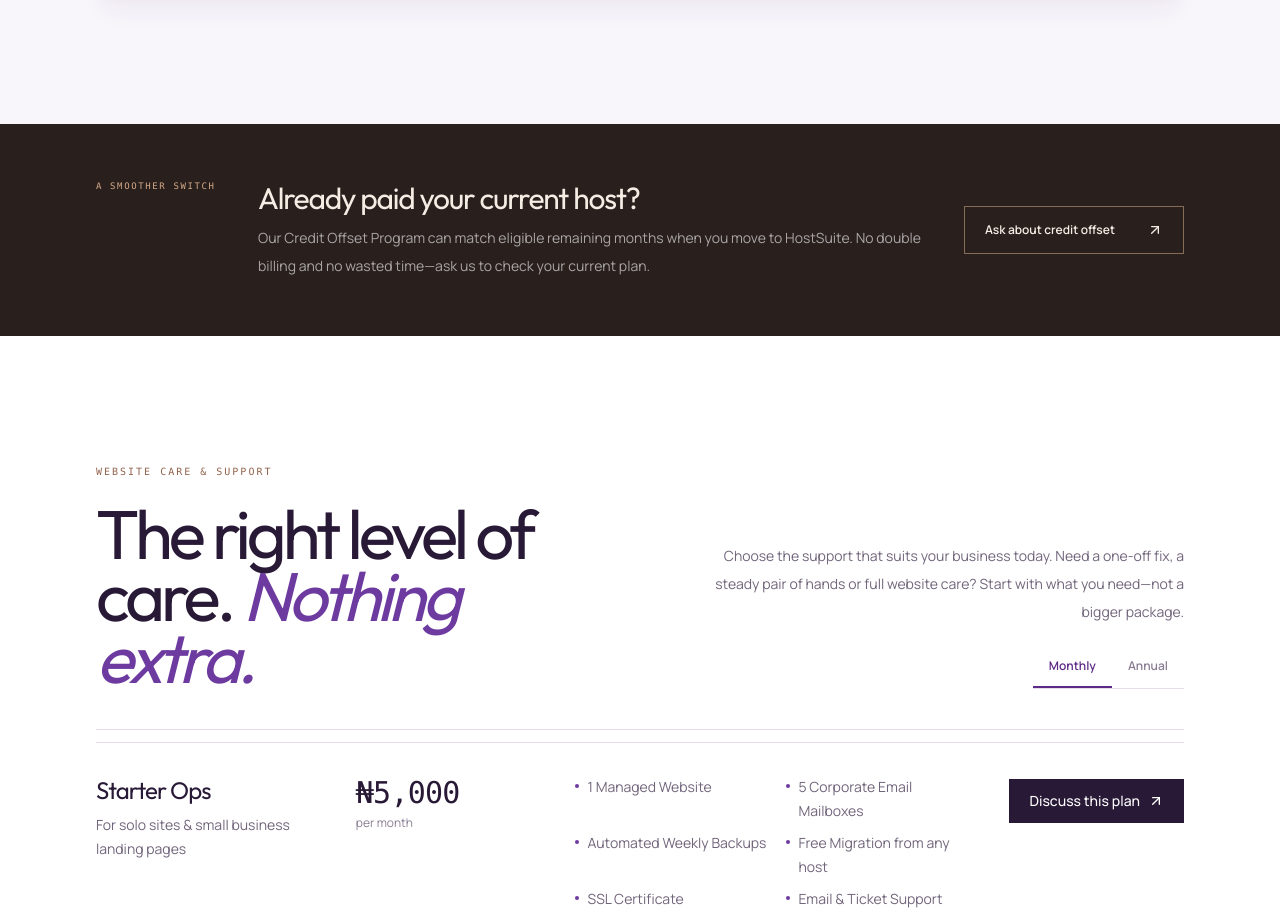
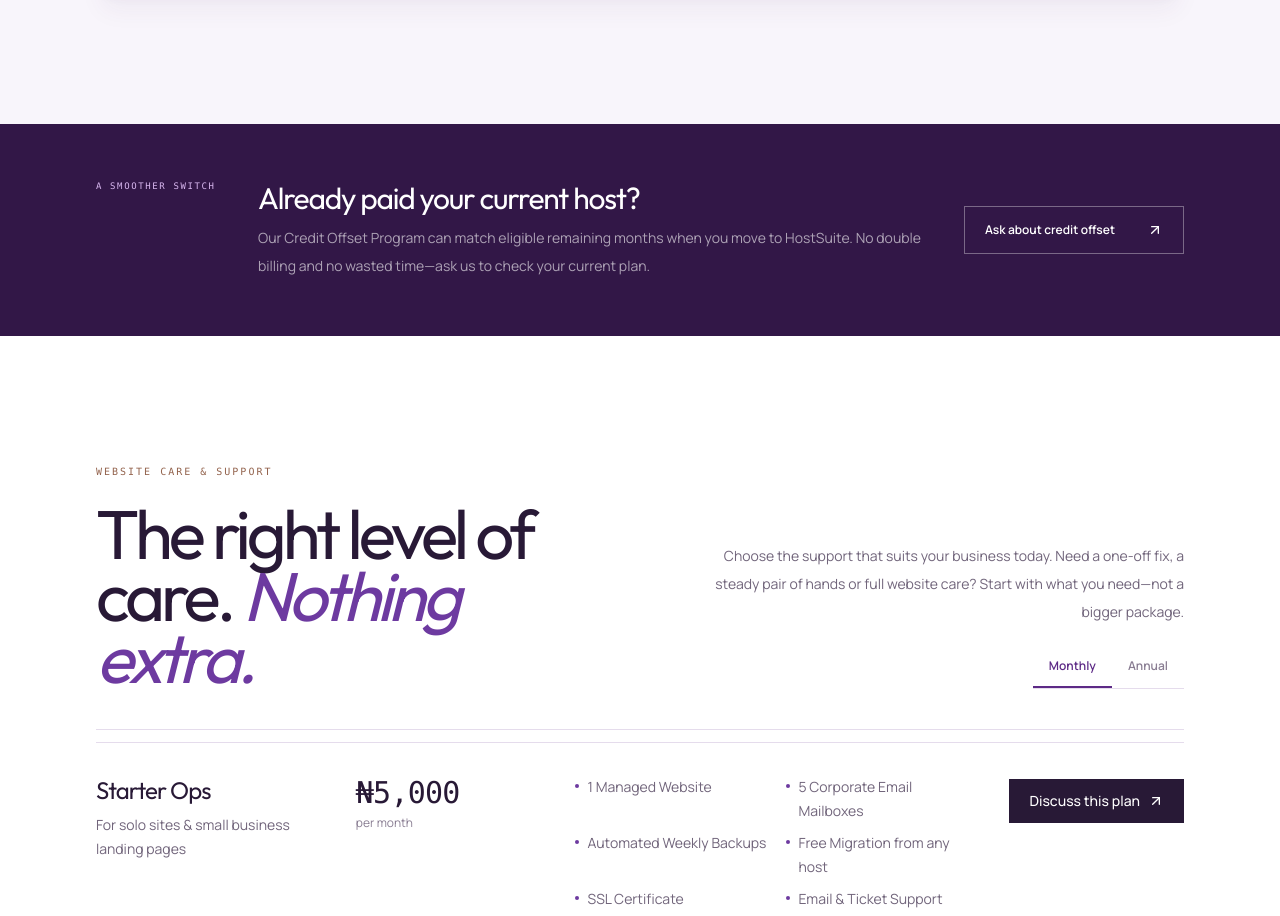
Before and after one commit to Holladworld/hostsuite, a Next.js app: page / in a window 1280 px wide. Shown: the part 3980-4896 px from the top of the page. Built offline with nearby package versions, Linux system fonts and the light colour scheme; no server answers; the database is empty.

Commit message:
Align the migration offer banner with HostSuite purple branding

```diff
--- a/components/credit-offset-banner.tsx
+++ b/components/credit-offset-banner.tsx
@@ -7,13 +7,13 @@ import { waLink } from '@/lib/constants';
 export function CreditOffsetBanner() {
   const reduceMotion = useReducedMotion();
   return (
-    <section className="bg-[#29201E] py-12 text-[#F3EDE4] lg:py-14">
+    <section className="bg-[#321747] py-12 text-[#FFFFFF] lg:py-14">
       <motion.div initial={reduceMotion ? false : { opacity: 0, y: 16 }} whileInView={{ opacity: 1, y: 0 }} viewport={{ once: true, amount: 0.3 }} transition={{ duration: 0.5 }} className="mx-auto grid max-w-[1500px] gap-5 px-5 sm:px-9 lg:grid-cols-[1fr_auto] lg:items-center lg:px-16 xl:px-24">
         <div className="grid gap-3 sm:grid-cols-[150px_1fr] sm:items-start">
-          <p className="font-mono-data text-[9px] uppercase tracking-[0.18em] text-[#D4A987]">A smoother switch</p>
+          <p className="font-mono-data text-[9px] uppercase tracking-[0.18em] text-[#D9B8F0]">A smoother switch</p>
           <div><h3 className="font-display text-2xl tracking-[-0.04em] sm:text-3xl">Already paid your current host?</h3><p className="mt-2 max-w-3xl text-sm leading-7 text-white/60">Our Credit Offset Program can match eligible remaining months when you move to HostSuite. No double billing and no wasted time—ask us to check your current plan.</p></div>
         </div>
-        <a href={waLink('Hello HostSuite, I want to ask about the Credit Offset Program. I have already paid my current host.')} target="_blank" rel="noopener noreferrer" className="inline-flex min-h-12 items-center justify-between gap-8 border border-[#D4A987]/55 px-5 text-xs font-semibold text-[#F3EDE4] transition-colors hover:bg-[#D4A987] hover:text-[#29201E]">Ask about credit offset <ArrowUpRight className="h-4 w-4" /></a>
+        <a href={waLink('Hello HostSuite, I want to ask about the Credit Offset Program. I have already paid my current host.')} target="_blank" rel="noopener noreferrer" className="inline-flex min-h-12 items-center justify-between gap-8 border border-white/35 px-5 text-xs font-semibold text-[#FFFFFF] transition-colors hover:bg-white hover:text-[#321747]">Ask about credit offset <ArrowUpRight className="h-4 w-4" /></a>
       </motion.div>
     </section>
   );
```
